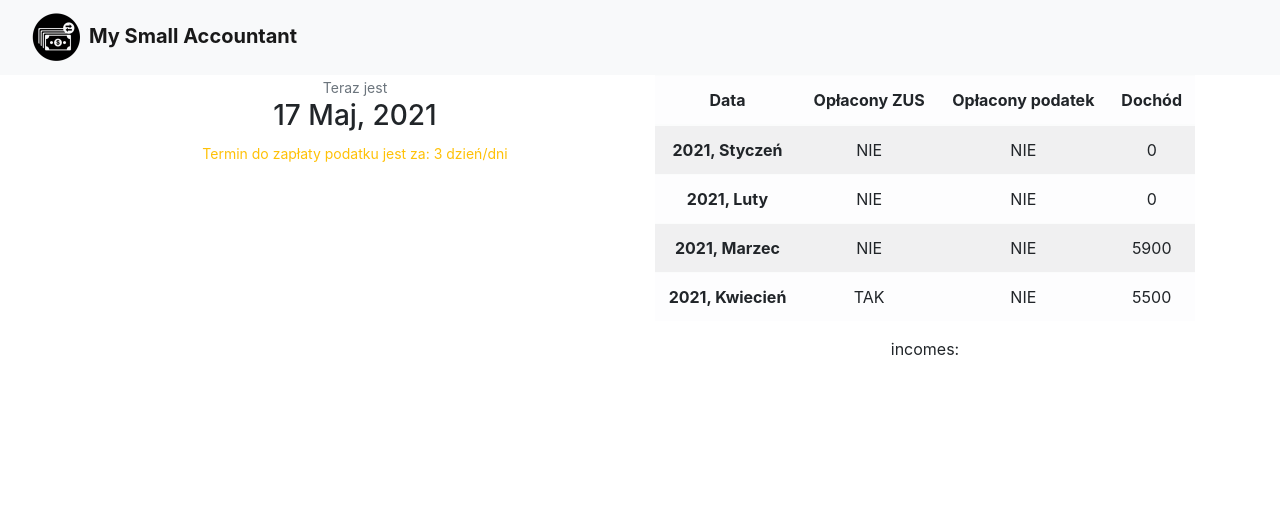
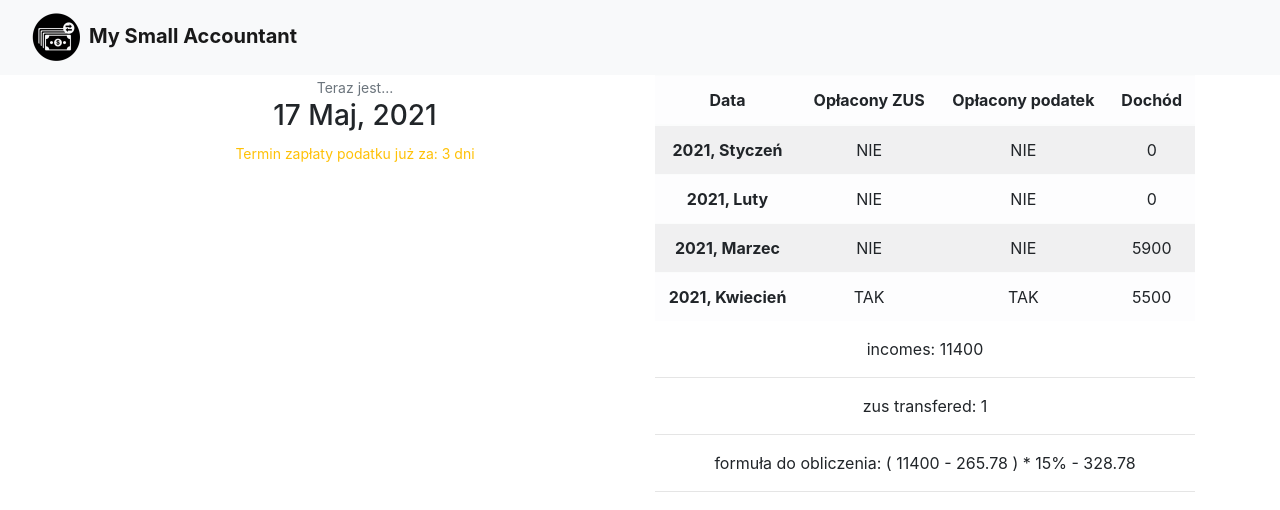
Before and after one commit to przemekoz/my-small-accountant, a React (Create React App) app: page / in a window 1280 px wide. Shown: the top 510 px of the page. Built offline with nearby package versions, Linux system fonts and the light colour scheme.

Commit message:
added: counting formula

```diff
--- a/src/components/Calculations.js
+++ b/src/components/Calculations.js
@@ -1,21 +1,28 @@
-import React from "react";
+import React from 'react';
+import { Config } from '../config/config';
+import { getIncomes, getZusTransfered } from '../helpers';
 
 export const Calculations = (props) => {
-  const { filteredEntries } = props;
+  const { filteredEntries, previousYear } = props;
+
+  const configYear = Config.taxes.find( taxes => taxes.year === previousYear );
+
+  const incomes = getIncomes(filteredEntries);
+  const countZusTransfered = getZusTransfered(filteredEntries);
+
+  let formula = countZusTransfered > 1
+    ? `[ ${incomes} - ( ${countZusTransfered} * ${configYear.zusSpl} ) ] * ${Config.tax}% - ${countZusTransfered} * ${configYear.zusZdr}`
+    : `( ${incomes} - ${configYear.zusSpl} ) * ${Config.tax}% - ${configYear.zusZdr}`;
+  if ( countZusTransfered === 0 ) {
+    formula = `${incomes} * ${Config.tax}%`;
+  }
+
+
   return (
     <>
-      incomes: { getIncomes(filteredEntries) }
+      incomes: { incomes }<hr />
+      zus transfered: { countZusTransfered }<hr />
+      formuła do obliczenia: {formula}<hr />
     </>
   );
 };
-
-export const getIncomes = (entries) => {
-
-  console.log(entries)
-
-  console.log(entries.reduce((previus, current) => {
-    const prev = previus ? previus.income : 0;
-    const curr = current ? current.income : 0;
-    return prev + curr;
-  }))
-}
--- a/src/components/CurrentDate.js
+++ b/src/components/CurrentDate.js
@@ -6,11 +6,11 @@ export const CurrentDate = (props) => {
   const transferIn = 20 - currentDate;
   return (
     <>
-      <small className="text-muted">Teraz jest</small>
+      <small className="text-muted">Teraz jest...</small>
       <h3>
         { currentDate } { Months[ currentMonth ] }, { currentYear }
       </h3>
-      {transferIn > 0 && <small className="text-warning">Termin do zapłaty podatku jest za: {transferIn} dzień/dni</small>}
+      {transferIn > 0 && <small className="text-warning">Termin zapłaty podatku już za: {transferIn} { transferIn === 1 ? "dzień" : "dni" }</small>}
     </>
   );
 };
--- a/src/components/EntriesCalculations.js
+++ b/src/components/EntriesCalculations.js
@@ -15,7 +15,7 @@ export const EntriesCalculations = (props) => {
   return (
     <>
       <Entries filteredEntries={ filteredEntries } />
-      <Calculations filteredEntries={ filteredEntries } />
+      <Calculations filteredEntries={ filteredEntries } previousYear={ previousYear } />
     </>
   )
 };
--- a/src/config/config.js
+++ b/src/config/config.js
@@ -1,3 +1,16 @@
 export const Config = {
-  defaultIncome: 5900
+  defaultIncome: 5900,
+  tax: 15,
+  taxes: [
+    {
+      year: 2021,
+      zusSpl: 265.78,
+      zusZdr: 328.78
+    },
+    {
+      year: 2022,
+      zusSpl: 222.22, // testowo, do zmiany
+      zusZdr: 333.33
+    },
+  ]
 }
--- a/src/data/entries.js
+++ b/src/data/entries.js
@@ -4,27 +4,27 @@ export const EntriesData = [
     month: 0,
     income: 0,
     transferredZus: false,
-    transferredTax: 0,
+    transferredTax: false,
   },
   {
     year: 2021,
     month: 1,
     income: 0,
     transferredZus: false,
-    transferredTax: 0,
+    transferredTax: false,
   },
   {
     year: 2021,
     month: 2,
     income: 5900,
     transferredZus: false,
-    transferredTax: 0,
+    transferredTax: false,
   },
   {
     year: 2021,
     month: 3,
     income: 5500,
     transferredZus: true,
-    transferredTax: 0,
+    transferredTax: true,
   },
 ];
--- a/src/helpers/index.js
+++ b/src/helpers/index.js
@@ -4,4 +4,16 @@ export const getPreviousMonthYear = (currentMonth, currentYear) => {
   }
   // if now is january
   return [ 11, parseInt(currentYear, 10) - 1 ];
-}
+};
+
+export const getIncomes = (entries) => {
+  const sum = entries.reduce((previus, current) => {
+    return previus + current.income;
+  }, 0);
+  return sum;
+};
+
+export const getZusTransfered = (entries) => {
+  const result = entries.filter(entry => entry.transferredZus);
+  return result ? result.length : 0;
+};
```
Also changed, not shown: 1 other file (tests, documents, lock files or other folders).
